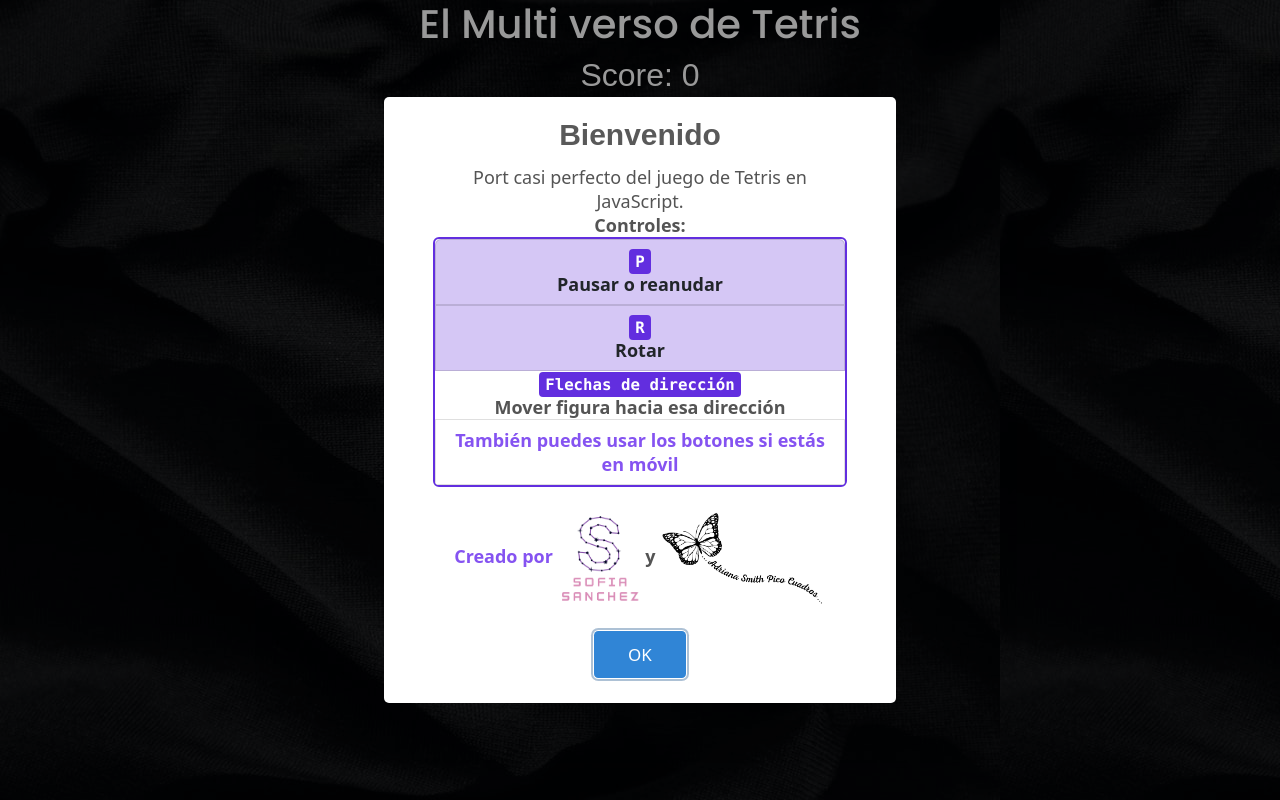
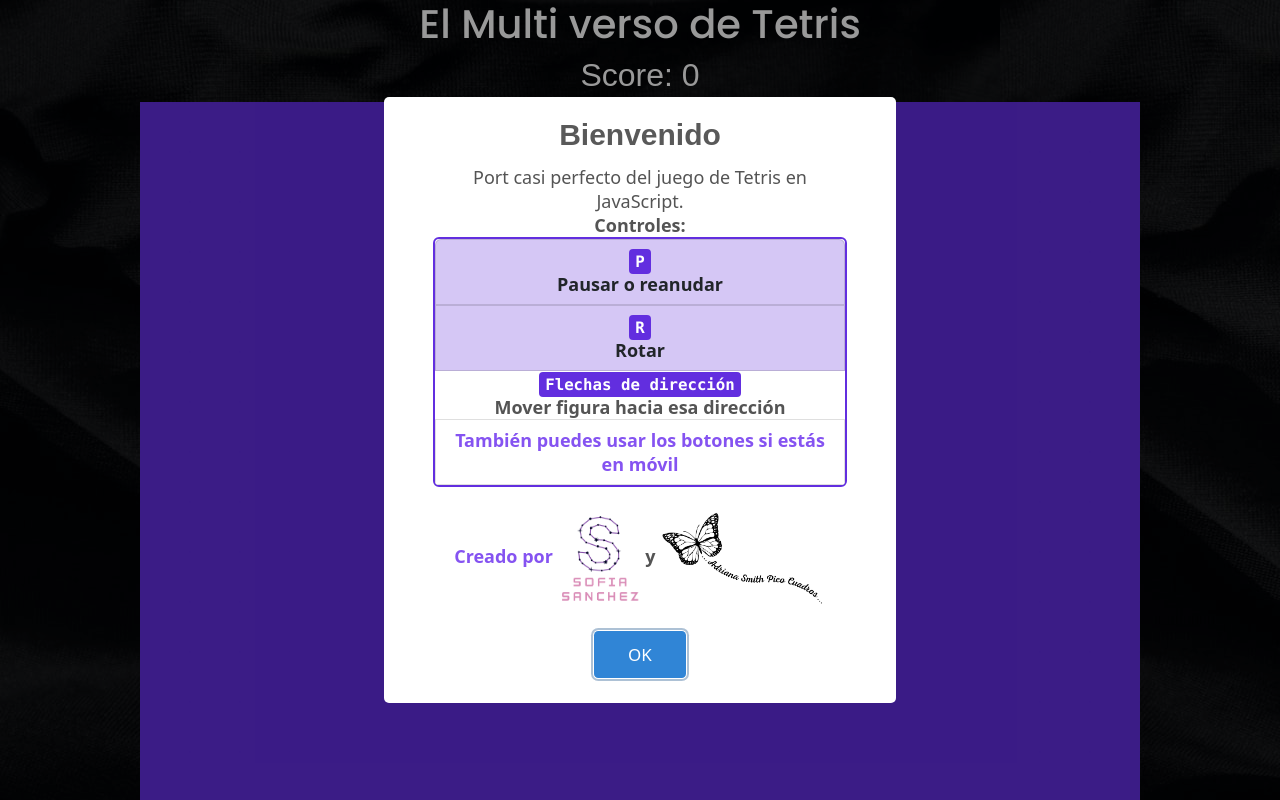
Before and after one commit to SoffiaSanchezz/Proyecto-tetris, a plain HTML site: page index.html in a window 1280 px wide. Shown: the top 800 px of the page. Drawn offline with nearby package versions, Linux system fonts and the light colour scheme.

Commit message:
pequeños cambios

```diff
--- a/index.html
+++ b/index.html
@@ -5,6 +5,7 @@
     <meta http-equiv="X-UA-Compatible" content="IE=edge">
     <meta name="viewport" content="width=device-width, initial-scale=1.0">
     <link rel="stylesheet" href="style.css">
+    <link href="./img/tetrissss.webp" rel="icon" type="image/x-icon">
 
     <link href="https://cdn.jsdelivr.net/npm/bootstrap@5.2.2/dist/css/bootstrap.min.css" rel="stylesheet" integrity="sha384-Zenh87qX5JnK2Jl0vWa8Ck2rdkQ2Bzep5IDxbcnCeuOxjzrPF/et3URy9Bv1WTRi" crossorigin="anonymous">
     <link rel="stylesheet" href="https://cdnjs.cloudflare.com/ajax/libs/font-awesome/6.2.1/css/all.min.css" integrity="sha512-MV7K8+y+gLIBoVD59lQIYicR65iaqukzvf/nwasF0nqhPay5w/9lJmVM2hMDcnK1OnMGCdVK+iQrJ7lzPJQd1w==" crossorigin="anonymous" referrerpolicy="no-referrer" />
--- a/js/script.js
+++ b/js/script.js
@@ -4,11 +4,11 @@
 
 class Game {
     // Longitud de los cuadrados en pixels
-    static SQUARE_LENGTH = screen.width > 420 ? 30 : 10;
+    static SQUARE_LENGTH = screen.width > 420 ? 50 : 20;
     // aqui se definen el numero de columnas dentro del juego
-    static COLUMNS = 12;
+    static COLUMNS = 20;
     // aqui se definen el numero de filas dentro del juego
-    static ROWS = 8;
+    static ROWS = 15;
 
     //AQUI SE DEFINEN LAS DIMENSIONES DEL CANVAS, ANCHO Y ALTO
     static CANVAS_WIDTH = this.SQUARE_LENGTH * this.COLUMNS;
```
